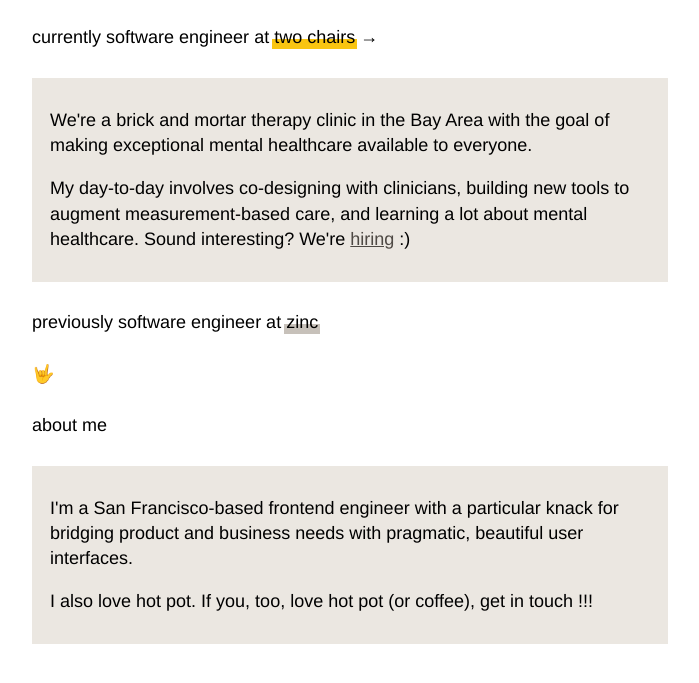
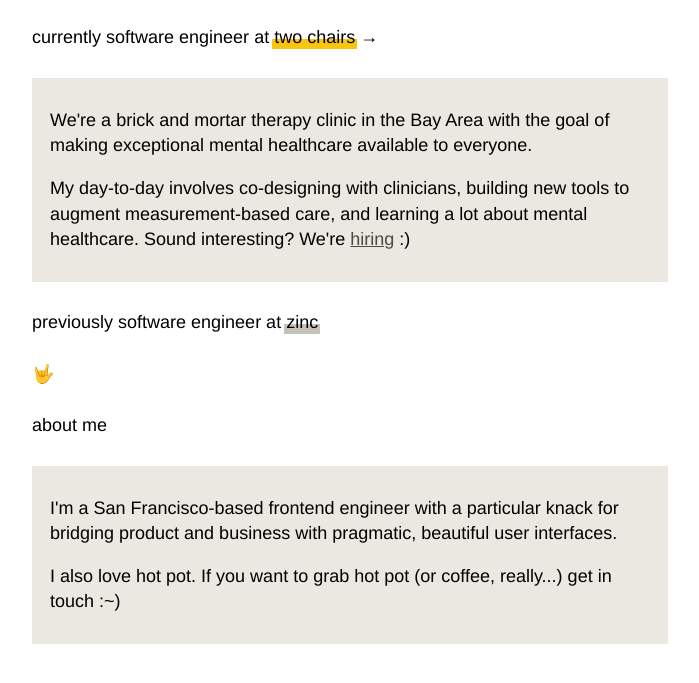
Before and after one commit to dav1dn/davidn.win, a plain HTML site: page index.html in a window 1280 px wide. Shown: the part 101-784 px from the top of the page, without its empty margins (248-947 px from the left). Drawn offline with Linux system fonts and the light colour scheme.

Commit message:
update about me

```diff
--- a/index.html
+++ b/index.html
@@ -39,10 +39,10 @@
       <h5>about me</h5>
       <div class="blurb content">
         <p>
-          I'm a San Francisco-based frontend engineer with a particular knack for bridging product and business needs with pragmatic, beautiful user interfaces.
+          I'm a San Francisco-based frontend engineer with a particular knack for bridging product and business with pragmatic, beautiful user interfaces.
         </p>
         <p>
-          I also love hot pot. If you, too, love hot pot (or coffee), get in touch !!!
+          I also love hot pot. If you want to grab hot pot (or coffee, really...) get in touch :~)
         </p>
       </div>
     </section>
```
